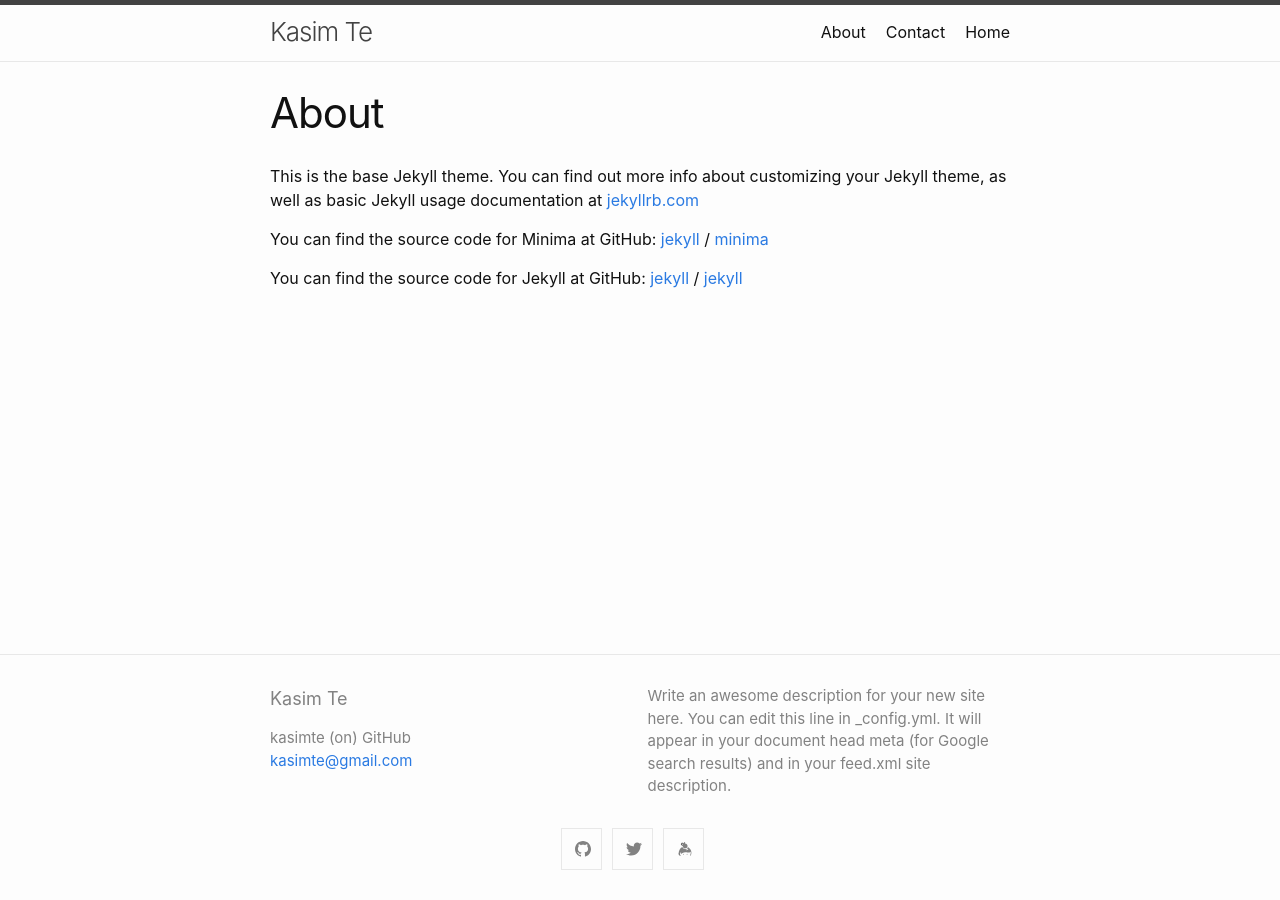
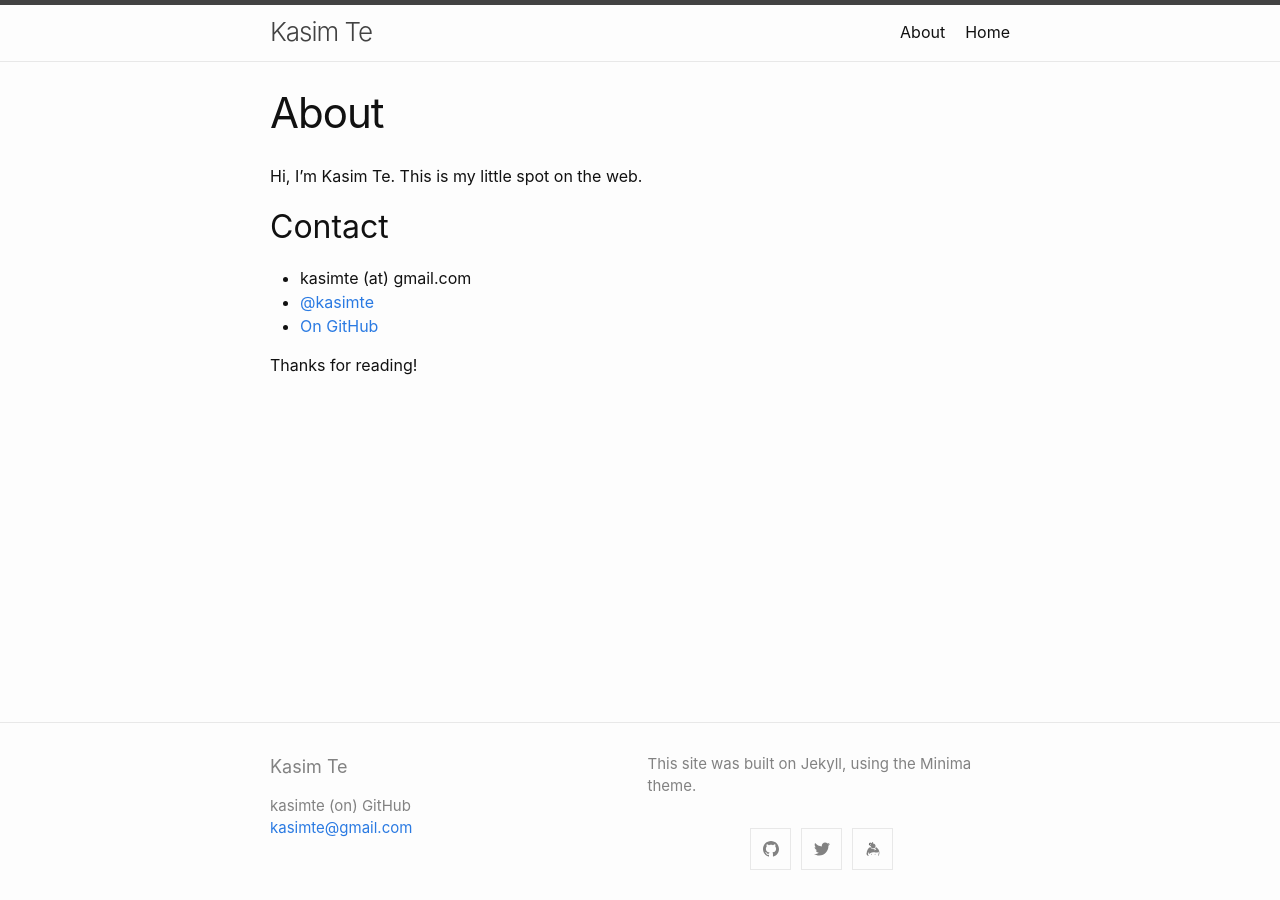
Before and after one commit to kasimte/kasimte.github.io, a Jekyll site: the page built from about.md, in a window 1280 px wide. Built offline with Jekyll 4.4.1, drawn with Linux system fonts in a browser that asks for light colours.

Commit message:
Clean up site.

```diff
--- a/_config.yml
+++ b/_config.yml
@@ -2,9 +2,7 @@ title: Kasim Te
 author: kasimte (on) GitHub
 email: kasimte@gmail.com
 description: > # this means to ignore newlines until "show_excerpts:"
-  Write an awesome description for your new site here. You can edit this
-  line in _config.yml. It will appear in your document head meta (for
-  Google search results) and in your feed.xml site description.
+  This site was built on Jekyll, using the Minima theme.
 
 show_excerpts: false # set to true to show excerpts on the homepage
 
--- a/about.md
+++ b/about.md
@@ -1,18 +1,15 @@
 ---
 layout: page
 title: About
-permalink: /about/
+permalink: about/
 ---
 
-This is the base Jekyll theme. You can find out more info about customizing your Jekyll theme, as well as basic Jekyll usage documentation at [jekyllrb.com](https://jekyllrb.com/)
+Hi, I'm Kasim Te. This is my little spot on the web.
 
-You can find the source code for Minima at GitHub:
-[jekyll][jekyll-organization] /
-[minima](https://github.com/jekyll/minima)
+## Contact
 
-You can find the source code for Jekyll at GitHub:
-[jekyll][jekyll-organization] /
-[jekyll](https://github.com/jekyll/jekyll)
+- kasimte (at) gmail.com
+- [@kasimte](https://twitter.com/kasimte)
+- [On GitHub](https://github.com/kasimte)
 
-
-[jekyll-organization]: https://github.com/jekyll
+Thanks for reading!
```
Also changed, not shown: _posts/2017-01-28-welcome.md (deleted, +0 -9 lines), _posts/2019-10-25-installing-an-older-macport-version.md (+1 -1 lines), contact.md (deleted, +0 -14 lines).
